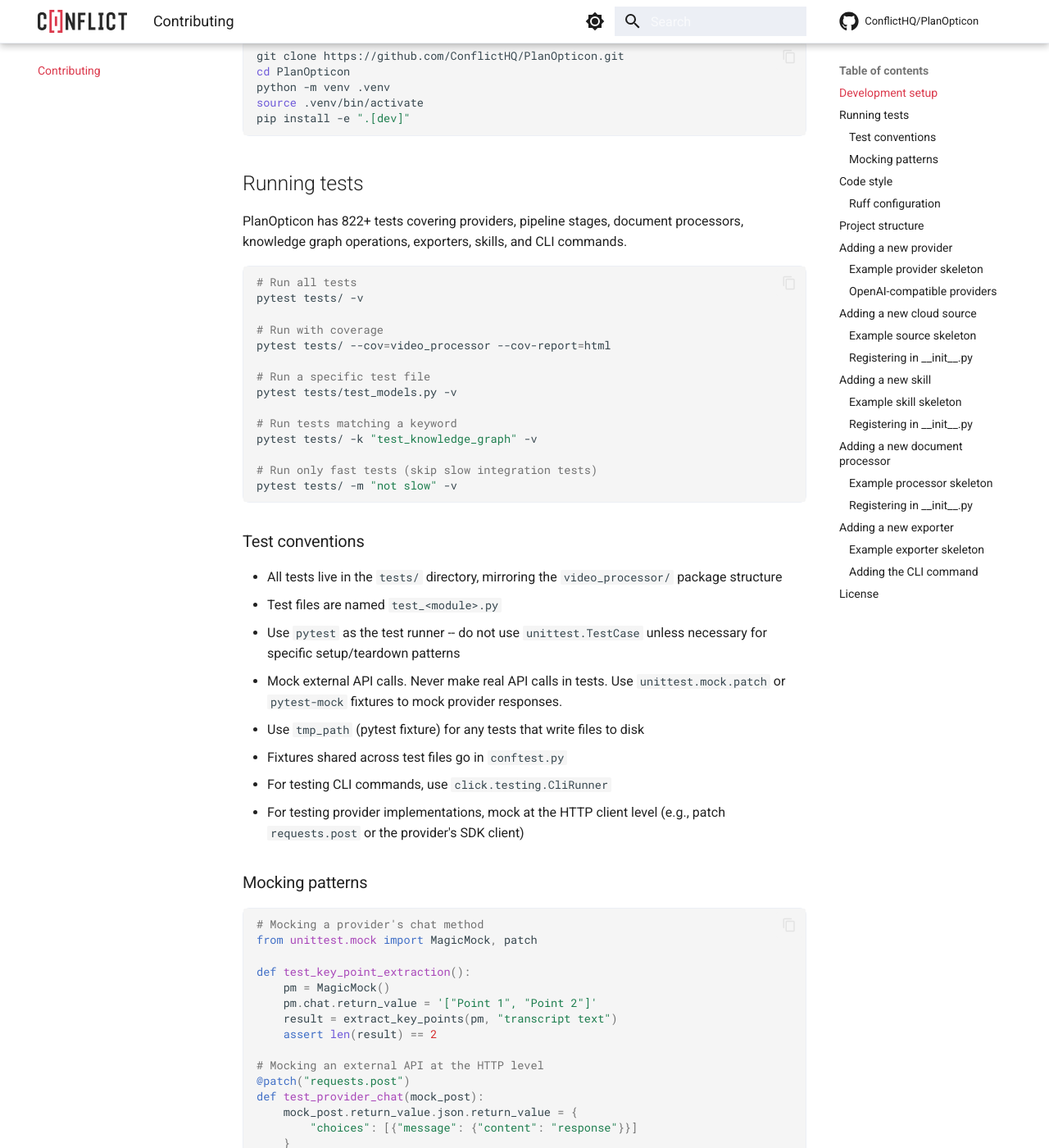
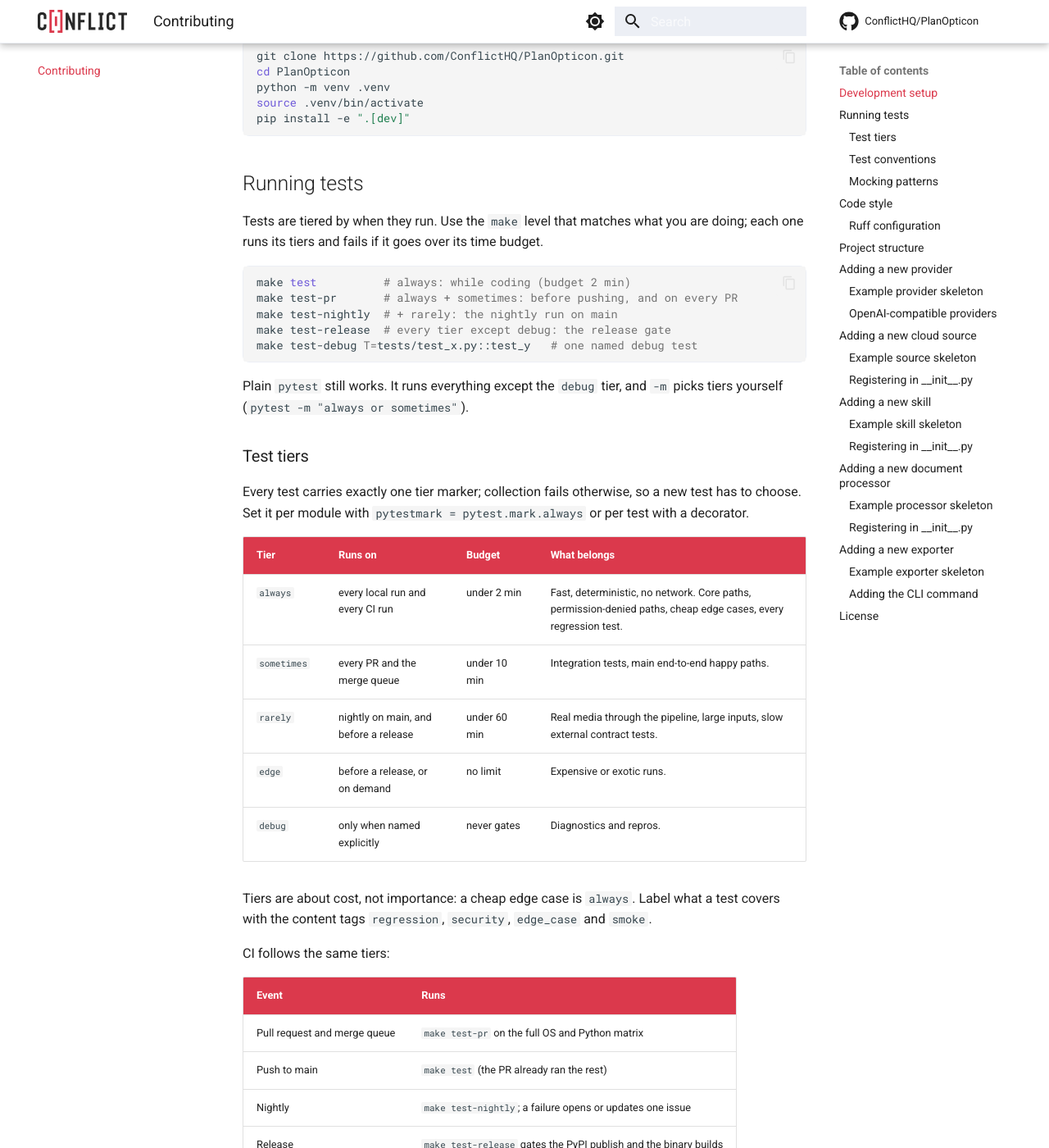
Before and after one commit to ConflictHQ/PlanOpticon, an MkDocs documentation site: the page built from docs/contributing.md, in a window 1280 px wide and 1400 px high, scrolled down 237 px. Shown: the whole window at 82% size. Built offline with MkDocs 1.6.1 and Material for MkDocs 9.7.7, drawn with Linux system fonts in a browser that asks for light colours; comment, search, counter and statistics services are not loaded; some of the changed text lies outside the part shown.

Commit message:
docs: document the test tiers and CI gates (#165)

````diff
--- a/docs/contributing.md
+++ b/docs/contributing.md
@@ -12,24 +12,50 @@ pip install -e ".[dev]"
 
 ## Running tests
 
-PlanOpticon has 822+ tests covering providers, pipeline stages, document processors, knowledge graph operations, exporters, skills, and CLI commands.
+Tests are tiered by when they run. Use the `make` level that matches what you
+are doing; each one runs its tiers and fails if it goes over its time budget.
 
 ```bash
-# Run all tests
-pytest tests/ -v
+make test          # always: while coding (budget 2 min)
+make test-pr       # always + sometimes: before pushing, and on every PR
+make test-nightly  # + rarely: the nightly run on main
+make test-release  # every tier except debug: the release gate
+make test-debug T=tests/test_x.py::test_y   # one named debug test
+```
 
-# Run with coverage
-pytest tests/ --cov=video_processor --cov-report=html
+Plain `pytest` still works. It runs everything except the `debug` tier, and
+`-m` picks tiers yourself (`pytest -m "always or sometimes"`).
 
-# Run a specific test file
-pytest tests/test_models.py -v
+### Test tiers
 
-# Run tests matching a keyword
-pytest tests/ -k "test_knowledge_graph" -v
+Every test carries exactly one tier marker; collection fails otherwise, so a
+new test has to choose. Set it per module with `pytestmark = pytest.mark.always`
+or per test with a decorator.
 
-# Run only fast tests (skip slow integration tests)
-pytest tests/ -m "not slow" -v
-```
+| Tier | Runs on | Budget | What belongs |
+|------|---------|--------|--------------|
+| `always` | every local run and every CI run | under 2 min | Fast, deterministic, no network. Core paths, permission-denied paths, cheap edge cases, every regression test. |
+| `sometimes` | every PR and the merge queue | under 10 min | Integration tests, main end-to-end happy paths. |
+| `rarely` | nightly on main, and before a release | under 60 min | Real media through the pipeline, large inputs, slow external contract tests. |
+| `edge` | before a release, or on demand | no limit | Expensive or exotic runs. |
+| `debug` | only when named explicitly | never gates | Diagnostics and repros. |
+
+Tiers are about cost, not importance: a cheap edge case is `always`. Label what
+a test covers with the content tags `regression`, `security`, `edge_case` and
+`smoke`.
+
+CI follows the same tiers:
+
+| Event | Runs |
+|-------|------|
+| Pull request and merge queue | `make test-pr` on the full OS and Python matrix |
+| Push to main | `make test` (the PR already ran the rest) |
+| Nightly | `make test-nightly`; a failure opens or updates one issue |
+| Release | `make test-release` gates the PyPI publish and the binary builds |
+
+A flaky test is quarantined, not re-run until it passes: move it to `debug`,
+open an issue, and bring it back once it is fixed. When a slower tier catches a
+bug, its regression test moves to `always`.
 
 ### Test conventions
 
````
